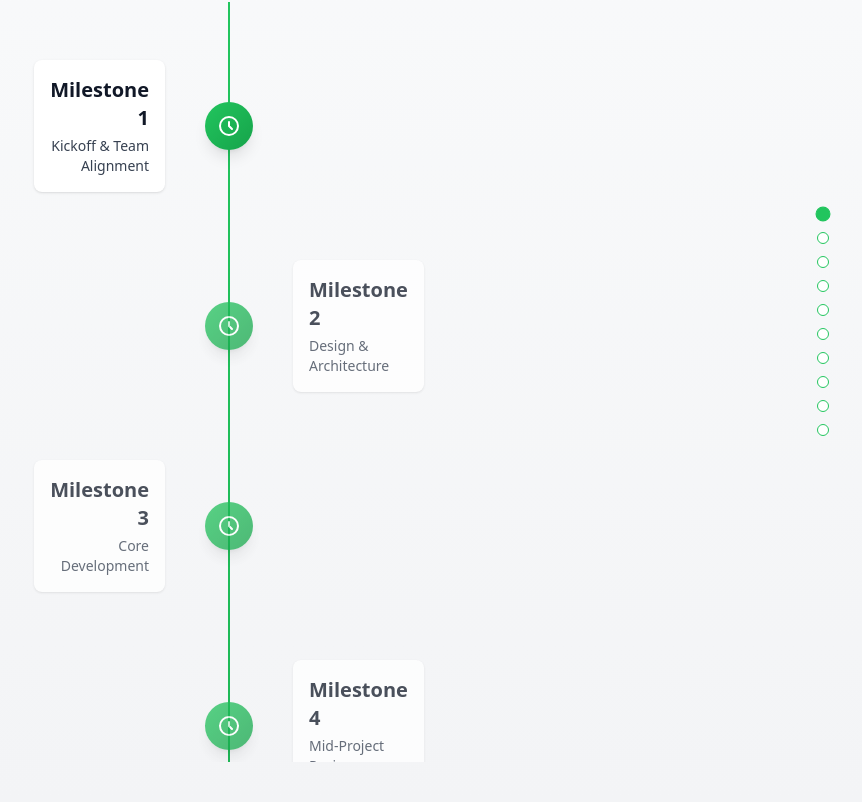
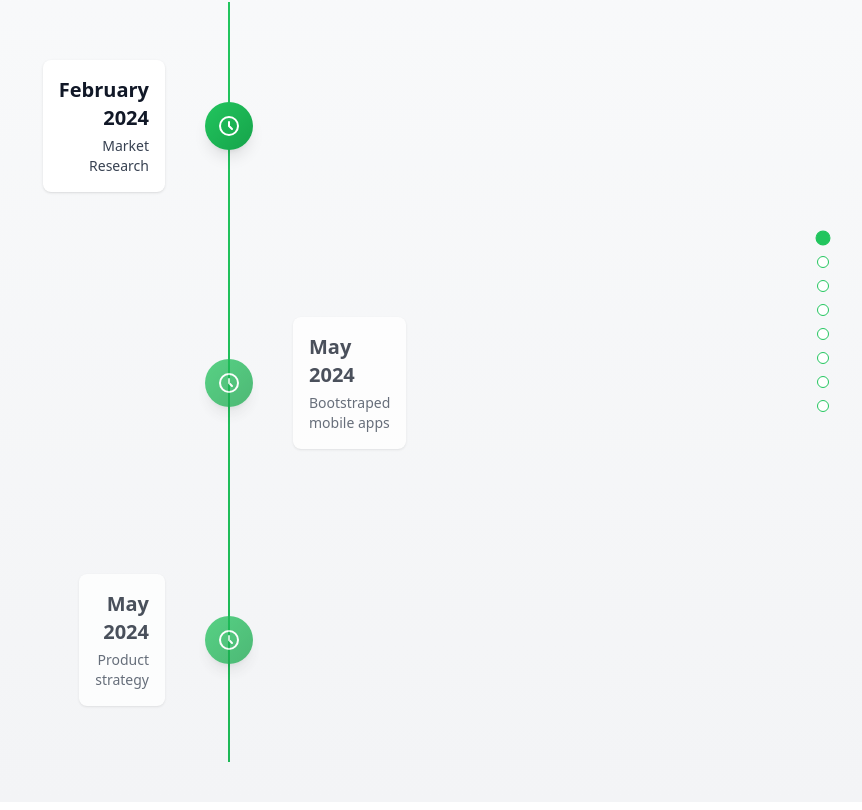
Before and after one commit to Act4Zero/LandingPage-GreenCompass, a Next.js app: page / in a window 1280 px wide. Shown: the part 3510-4320 px from the top of the page, without its empty margins (411-1273 px from the left). Built offline with nearby package versions, Linux system fonts and the light colour scheme.

Commit message:
[Content] Replace Project Timeline text contents

```diff
--- a/src/components/ProjectTimeline.js
+++ b/src/components/ProjectTimeline.js
@@ -1,21 +1,25 @@
 import React, { useEffect, useRef, useState } from 'react';
+import { useTranslation } from 'react-i18next';
+
+const ProjectTimeline = () => {
+
+  const [visibleIndex, setVisibleIndex] = useState(0);
+  const refs = useRef([]);
+  const { t } = useTranslation();
+const getText = () => {
+    return t('project-timeline.milestones', { returnObjects: true }) || {};
+};
 
 const milestonesData = [
-  { title: "Milestone 1", description: "Kickoff & Team Alignment", details: "Official project start, identifying key stakeholders, and setting initial scopes." },
-  { title: "Milestone 2", description: "Design & Architecture", details: "Design planning, wireframes, and preparing the dev environment." },
-  { title: "Milestone 3", description: "Core Development", details: "Implementing core features and initial integration tests." },
-  { title: "Milestone 4", description: "Mid-Project Review", details: "Reviewing progress, adjusting scope, and refining processes." },
-  { title: "Milestone 5", description: "UI/UX Polishing", details: "Enhancing user experience, responsiveness, and visual consistency." },
-  { title: "Milestone 6", description: "Feature Freeze", details: "Focusing on stability and bug fixes, halting new feature development." },
-  { title: "Milestone 7", description: "Beta Release", details: "Releasing a beta version to a test user group for feedback." },
-  { title: "Milestone 8", description: "Performance Optimization", details: "Improving load times, scalability, and resource usage." },
-  { title: "Milestone 9", description: "Security & Compliance", details: "Ensuring data protection, privacy compliance, and robust security measures." },
-  { title: "Milestone 10", description: "Launch", details: "Final public release and post-launch support strategy." },
+    { title: getText()['1'].title, description: getText()['1'].description, details: getText()['1'].details },
+    { title: getText()['2'].title, description: getText()['2'].description, details: getText()['2'].details },
+    { title: getText()['3'].title, description: getText()['3'].description, details: getText()['3'].details },
+    { title: getText()['4'].title, description: getText()['4'].description, details: getText()['4'].details },
+    { title: getText()['5'].title, description: getText()['5'].description, details: getText()['5'].details },
+    { title: getText()['6'].title, description: getText()['6'].description, details: getText()['6'].details },
+    { title: getText()['7'].title, description: getText()['7'].description, details: getText()['7'].details },
+    { title: getText()['8'].title, description: getText()['8'].description, details: getText()['8'].details }
 ];
-
-const ProjectTimeline = () => {
-  const [visibleIndex, setVisibleIndex] = useState(0);
-  const refs = useRef([]);
 
   useEffect(() => {
     const observer = new IntersectionObserver(
@@ -54,7 +58,7 @@ const ProjectTimeline = () => {
   return (
     <div className="relative bg-gradient-to-b from-gray-50 to-gray-100">
       <div className="container mx-auto px-6 py-10 relative z-10">
-        <h1 className="text-4xl font-bold text-center text-gray-900 mb-10">Project Timeline</h1>
+        <h1 className="text-4xl font-bold text-center text-gray-900 mb-10">{t('project-timeline.title')}</h1>
 
         {/* Scrollable area */}
         <div className="relative h-[800px] overflow-y-scroll no-scrollbar py-10">
@@ -131,7 +135,6 @@ const MilestoneMarker = ({ details }) => {
       </div>
       {/* Tooltip */}
       <div className="absolute bottom-full left-1/2 transform -translate-x-1/2 -translate-y-3 w-56 p-4 bg-white text-gray-800 rounded-lg shadow-lg opacity-0 group-hover:opacity-100 pointer-events-none transition-opacity duration-300 z-10">
-        <p className="font-semibold mb-1">More details</p>
         <p className="text-sm">{details}</p>
       </div>
     </div>
--- a/src/locales/en/translation.json
+++ b/src/locales/en/translation.json
@@ -39,5 +39,50 @@
     "title": "Try the App Today",
     "subtitle": "Get a hands-on experience with our sustainability journey! Download the app now to explore its current features and start making an impact.",
     "button": "Get Started"
+  },
+  "project-timeline": {
+    "title": "Project Timeline",
+    "milestones": {
+      "1": {
+        "title": "February 2024",
+        "description": "Market Research",
+        "details": "Exploring the market and started to form the overall product idea."
+      },
+      "2": {
+        "title": "May 2024",
+        "description": "Bootstraped mobile apps",
+        "details": "Established the mobile apps foundations. Prioritization and planning of the first feature."
+      },
+      "3": {
+        "title": "May 2024",
+        "description": "Product strategy",
+        "details": "Our product market strategy is inspired by the growth of a tree: starting as a small seed, we nurture and scale development step by step until we reach full maturity."
+      },
+      "4": {
+        "title": "June 2024",
+        "description": "Feature Planning Framework",
+        "details": "Developed a streamlined feature process enabling rapid prototyping, strategic planning, and efficient delivery."
+      },
+      "5": {
+        "title": "September 2024",
+        "description": "Released 1.0.0 in Google PlayStore",
+        "details": "Our initial app feature aggregates popular RSS feeds, delivering curated insights on key sustainability topics within the Knowledge Hub."
+      },
+      "6": {
+        "title": "March 2025",
+        "description": "Enhance Feed Contents",
+        "details": "Integrate educational videos into the existing article feed, creating a seamless experience where users can effortlessly scroll through and explore both articles and videos in one unified stream."
+      },
+      "7": {
+        "title": "June 2025",
+        "description": "Your Daily Dose of Sustainability",
+        "details": "A little something each day to inspire, surprise, and empower your green journey. Stay tuned!"
+      },
+      "8": {
+        "title": "July 2025",
+        "description": "Product Launch",
+        "details": "Share the product with the world."
+      }
+    }
   }
 }
```
